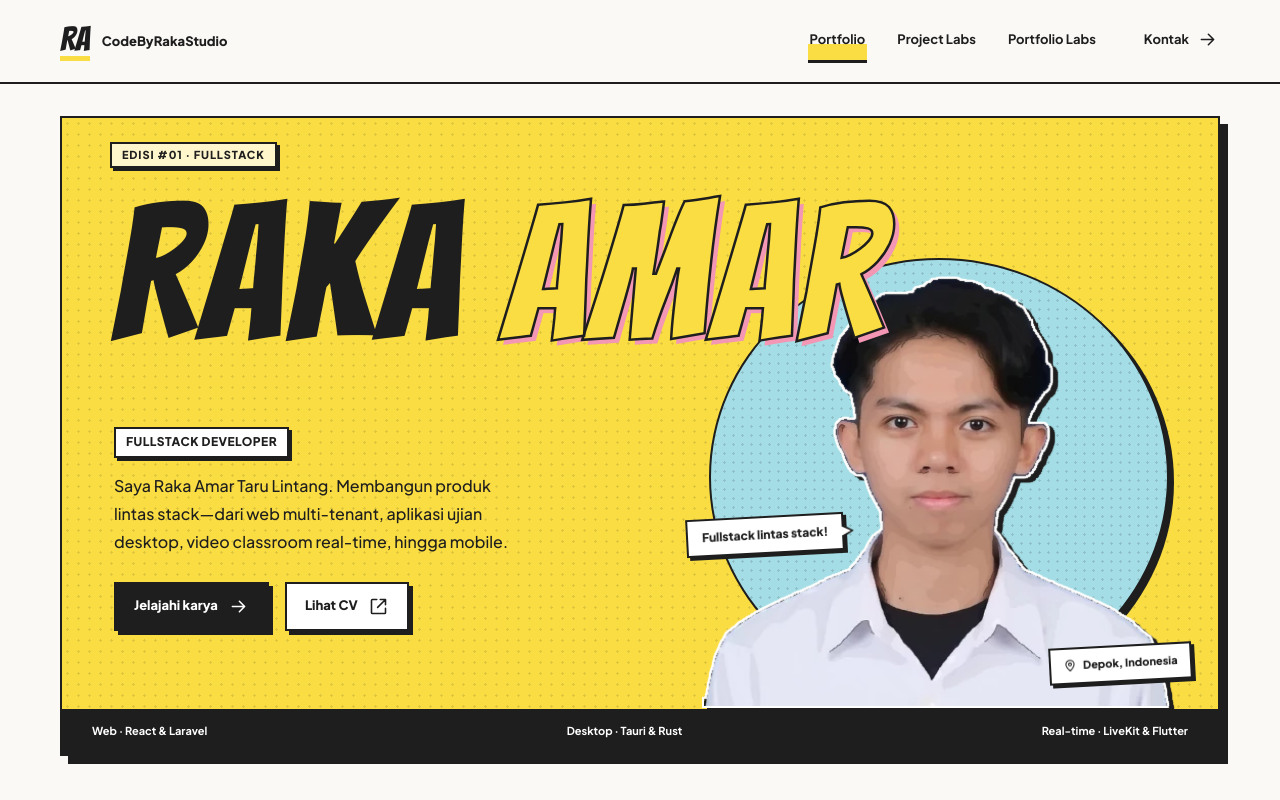
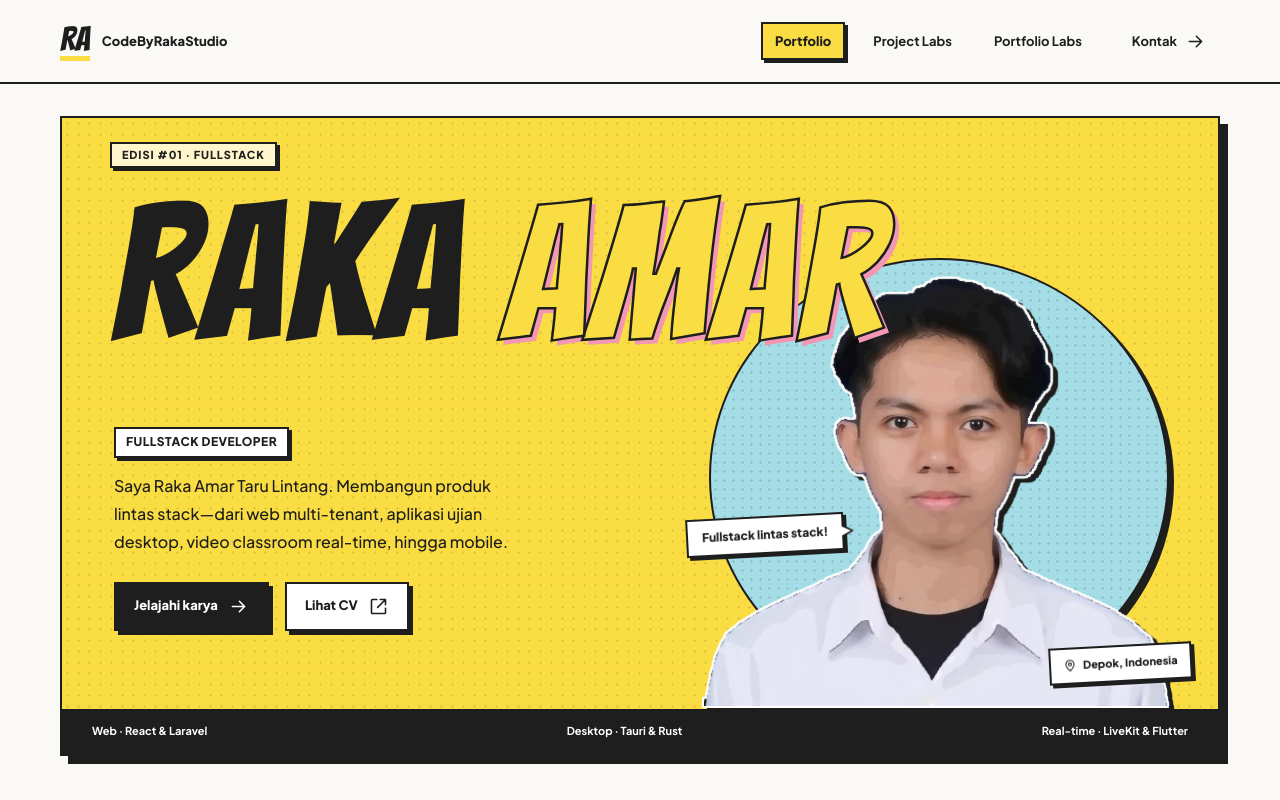
Before and after one commit to RakaAmar18/Portfolio, a website: page index.html in a window 1280 px wide. Shown: the top 800 px of the page. Drawn offline with Linux system fonts and the light colour scheme.

Commit message:
Fix active navbar link highlight styling to clean comic badge

```diff
--- a/index.html
+++ b/index.html
@@ -16,7 +16,7 @@
   <link rel="preload" href="/asset/fonts/bangers.woff2" as="font" type="font/woff2" crossorigin>
   <link rel="preload" href="/asset/fonts/jakarta.woff2" as="font" type="font/woff2" crossorigin>
   <link rel="preload" href="/asset/raka-cutout.png" as="image">
-  <link rel="stylesheet" href="/src/Style_po.css?v=814000dc0265">
+  <link rel="stylesheet" href="/src/Style_po.css?v=8358327a01d9">
   <script src="/src/po.js?v=62c43b5b077c" type="module"></script>
 </head>
 <body>
--- a/src/Style_po.css
+++ b/src/Style_po.css
@@ -203,30 +203,38 @@ h3 {
 .site-nav {
   display: flex;
   align-items: center;
-  gap: 28px;
+  gap: 14px;
 }
 .site-nav a {
-  min-height: 44px;
-  display: flex;
+  min-height: 38px;
+  display: inline-flex;
   align-items: center;
   gap: 8px;
   font-size: 13px;
   font-weight: 700;
   text-decoration: none;
-  padding: 4px 2px;
-  border-bottom: 3px solid transparent;
-  transition: border-color 0.14s, transform 0.14s var(--ease-comic);
+  padding: 6px 12px;
+  border: 2px solid transparent;
+  transition:
+    background-color 0.14s,
+    border-color 0.14s,
+    box-shadow 0.14s var(--ease-comic),
+    transform 0.14s var(--ease-comic);
 }
 .site-nav a:hover {
-  border-color: var(--yellow);
-  transform: translateY(-1px);
+  background: var(--caption);
+  border-color: var(--ink);
+  transform: translate(-1px, -1px);
+  box-shadow: 2px 2px 0 var(--ink);
 }
 .site-nav a[aria-current="page"] {
+  background: var(--yellow);
   border-color: var(--ink);
-  background: linear-gradient(transparent 62%, var(--yellow) 62%);
+  box-shadow: var(--shadow-sm);
+  font-weight: 800;
 }
 .site-nav .nav-contact {
-  margin-left: 16px;
+  margin-left: 8px;
 }
 .menu-toggle {
   display: none;
@@ -1332,7 +1340,7 @@ html.comic-motion [data-panel-visible] {
     max-width: 185px;
   }
   .site-nav {
-    gap: 20px;
+    gap: 10px;
   }
   .site-nav .nav-contact {
     margin-left: 0;
@@ -1413,6 +1421,7 @@ html.comic-motion [data-panel-visible] {
   .site-nav a[aria-current="page"] {
     background: var(--yellow);
     border-color: var(--ink);
+    box-shadow: var(--shadow-sm);
   }
   .hero {
     min-height: 700px;
```
Also changed, not shown: cv.html (+1 -1 lines), labs/index.html (+1 -1 lines), portfolio-labs/index.html (+1 -1 lines).
